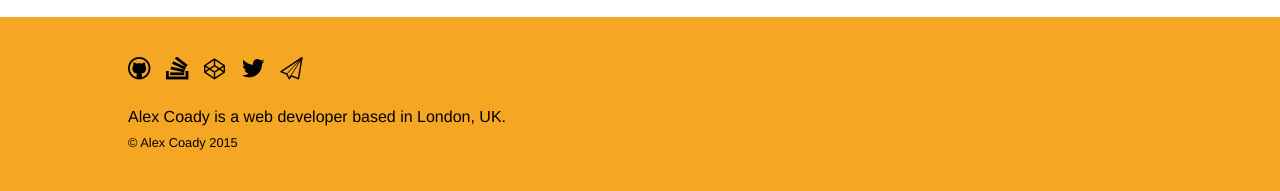
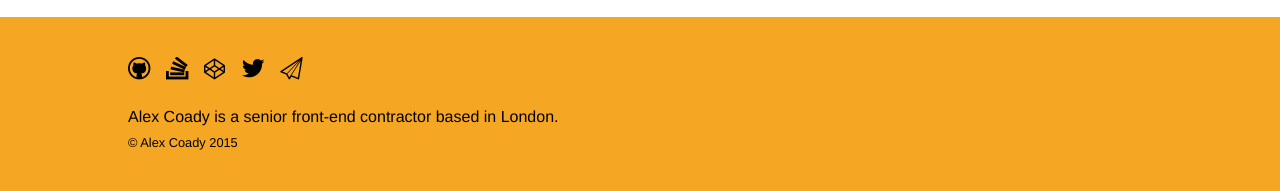
Before and after one commit to alexcoady/alexcoady.github.io, a Jekyll site: the page built from index.html, in a window 1280 px wide. Shown: the part 952-1143 px from the top of the page. Built offline with Jekyll 4.4.1, drawn with Linux system fonts in a browser that asks for light colours; some web fonts are replaced.

Commit message:
Updated footer text

```diff
--- a/_config.yml
+++ b/_config.yml
@@ -2,7 +2,7 @@
 title: Alex Coady
 email: alex@coady.me
 description: > # this means to ignore newlines until "baseurl:"
-  Alex Coady is a web developer based in London, UK.
+  Alex Coady is a senior front-end contractor based in London.
 copyright: "&copy; Alex Coady 2015"
 baseurl: "" # the subpath of your site, e.g. /blog/
 imagesrc: "/images/"
```
